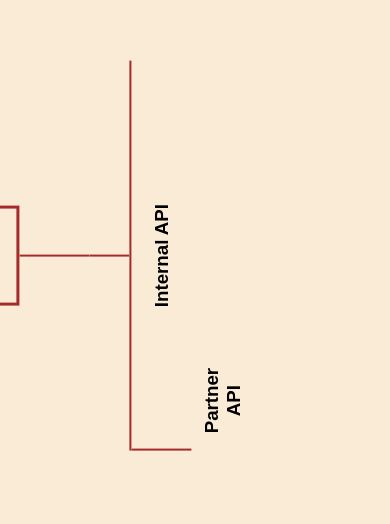
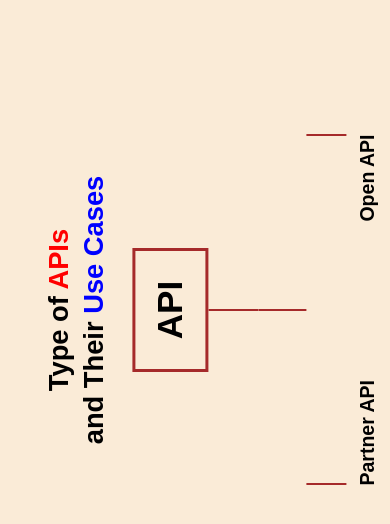
Before and after one commit to bilalashrafali123/api-graph, a React (Vite) app: page / in a window 390 px wide. Shown: the part 112-636 px from the top of the page. Built offline with nearby package versions, Linux system fonts and the light colour scheme.

Commit message:
updated...

```diff
--- a/src/App.scss
+++ b/src/App.scss
@@ -8,7 +8,7 @@
 
   .container {
     max-width: 1320px;
-  margin: 0  auto;
+    margin: 0 auto;
     width: 100%;
     min-height: 80vh;
   }
@@ -108,9 +108,93 @@
       width: 100px;
     }
   }
+
+  /* Responsive tweaks for all screen sizes */
+
+  @media (max-width: 1100px) {
+    .horizontal-line-center .horizontal-line,
+    .two-vertical-lines {
+      width: 90%;
+    }
+
+    .side-labels {
+      width: 95%;
+
+      h3 {
+        width: auto;
+        font-size: 1rem;
+      }
+    }
+  }
+
   @media (max-width: 800px) {
     .container {
-      transform: rotate(270deg);
+      position: absolute;
+      top: 50%;
+      left: 50%;
+      transform: translate(-50%, -50%) rotate(270deg);
+      transform-origin: center center;
+      width: 100vh;
+      height: 100vw;
 
+      display: flex;
+      flex-direction: column;
+      justify-content: center;
+      align-items: center;
+    }
+
+    .api-heading h1 {
+      font-size: 6vw;
+    }
+
+    .api-box {
+      font-size: 5vw;
+      padding: 12px 20px;
+    }
+
+    .horizontal-line-center .horizontal-line,
+    .two-vertical-lines {
+      width: 80vw;
+    }
+
+    .side-labels {
+      width: 90vw;
+
+      h3 {
+        font-size: 4vw;
+        width: auto;
       }
     }
+
+    .text-center {
+      font-size: 4vw;
+    }
+
+    .line-div .line {
+      height: 50px !important;
+    }
+
+    .two-vertical-lines div {
+      height: 40px !important;
+    }
+  }
+
+  @media (max-width: 480px) {
+    .api-heading h1 {
+      font-size: 7vw;
+    }
+
+    .api-box {
+      font-size: 6vw;
+      padding: 10px 15px;
+    }
+
+    .side-labels h3 {
+      font-size: 5vw;
+    }
+
+    .horizontal-line-center .horizontal-line,
+    .two-vertical-lines {
+      width: 90vw;
+    }
+  }
```
Lines whose indentation alone changed are shown as unchanged.
